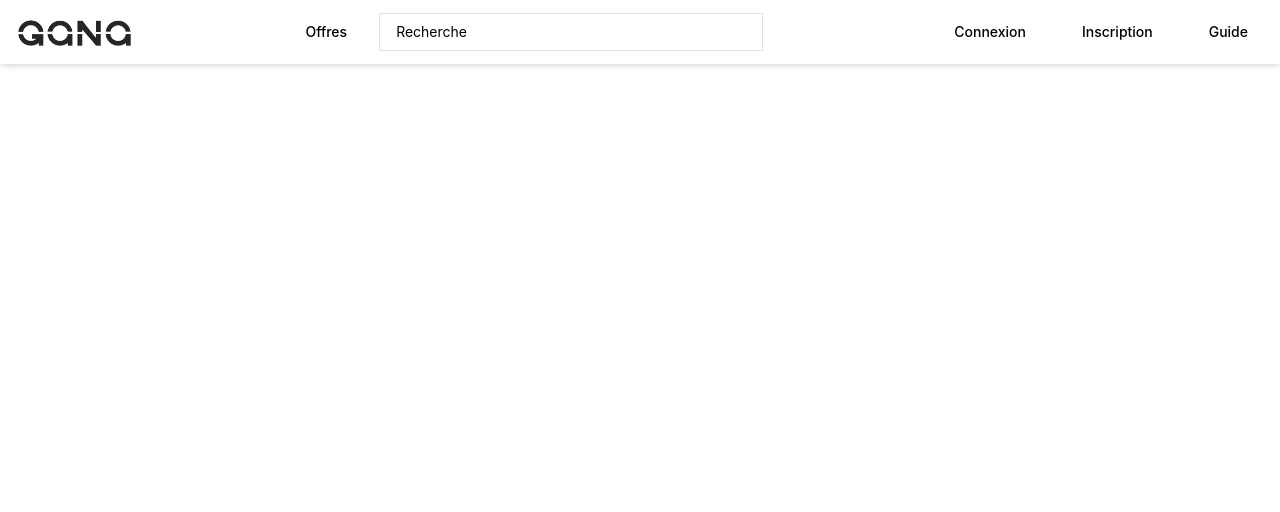
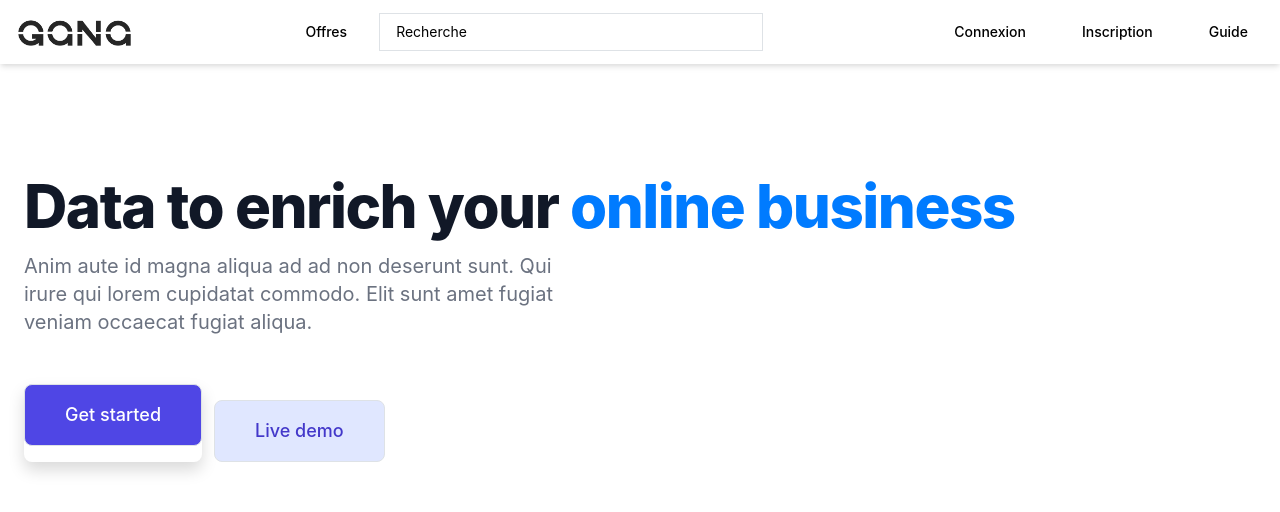
Before and after one commit to neerfix/Ganatrade-www, a React (Create React App) app: page / in a window 1280 px wide. Shown: the top 512 px of the page. Built offline with nearby package versions, Linux system fonts and the light colour scheme.

Commit message:
feat (router) : add react-router-dom (#3)
Co-authored-by: GreggSanchez <gregg.sanchez@nixie.fr>

```diff
--- a/package.json
+++ b/package.json
@@ -13,6 +13,7 @@
     "react": "^17.0.1",
     "react-bootstrap": "^1.4.0",
     "react-dom": "^17.0.1",
+    "react-router-dom": "^5.2.0",
     "react-scripts": "4.0.0",
     "standard-version": "^9.0.0",
     "styled-components": "^5.2.1",
--- a/src/App.js
+++ b/src/App.js
@@ -1,16 +1,27 @@
 import logo from './logo.svg';
 import React from 'react'
-import './App.css';
+import { BrowserRouter as Router, Route, Switch } from 'react-router-dom';
 
+// Components
 import { Navbar } from './components/Navbar'
+
+// Views
+import { Landing } from './views/Landing'
 
 function App() {
 	return (
 		<div>
 			<Navbar />
-			<div className="content">
-
-			</div>
+			<Router>
+				<Switch>
+					<Route exact path="/" component={Landing} />
+					<Route exact path="/offers" />
+					<Route exact path="/login" />
+					<Route exact path="/register" />
+					<Route exact path="/password/forgot" />
+					<Route exact path="/guide" />
+				</Switch>
+			</Router>
 		</div>
 	);
 }
--- /dev/null
+++ b/src/views/Landing.js
@@ -0,0 +1,40 @@
+import React from 'react'
+
+function Landing() {
+
+	return(
+		<div id="landing">
+			<main className="mt-10 mx-auto max-w-7xl px-4 sm:mt-12 sm:px-6 md:mt-16 lg:mt-20 lg:px-8 xl:mt-28">
+				<div className="w-full">
+					<div className="sm:text-center lg:text-left">
+						<h1 className="text-4xl tracking-tight font-extrabold text-gray-900 sm:text-5xl md:text-6xl">
+							<span className="block xl:inline">Data to enrich your</span>
+							<span className="block text-primary xl:inline"> online business</span>
+						</h1>
+						<p className="mt-3 text-base text-gray-500 sm:mt-5 sm:text-lg sm:max-w-xl sm:mx-auto md:mt-5 md:text-xl lg:mx-0">
+							Anim aute id magna aliqua ad ad non deserunt sunt. Qui irure qui lorem cupidatat commodo. Elit
+							sunt amet fugiat veniam occaecat fugiat aliqua.
+						</p>
+						<div className="mt-5 sm:mt-8 sm:flex sm:justify-center lg:justify-start">
+							<div className="rounded-md shadow">
+								<a href="#"
+								   className="w-full flex items-center justify-center px-8 py-3 border border-transparent text-base font-medium rounded-md text-white bg-indigo-600 hover:bg-indigo-700 md:py-4 md:text-lg md:px-10">
+									Get started
+								</a>
+							</div>
+							<div className="mt-3 sm:mt-0 sm:ml-3">
+								<a href="#"
+								   className="w-full flex items-center justify-center px-8 py-3 border border-transparent text-base font-medium rounded-md text-indigo-700 bg-indigo-100 hover:bg-indigo-200 md:py-4 md:text-lg md:px-10">
+									Live demo
+								</a>
+							</div>
+						</div>
+					</div>
+				</div>
+			</main>
+		</div>
+	)
+
+}
+
+export { Landing }
--- a/tailwind.config.js
+++ b/tailwind.config.js
@@ -37,6 +37,11 @@ module.exports = {
 			'3/4': '75%',
 			full: '100%',
 		},
+		textColor: {
+			'primary': '#49B794',
+			'secondary': '#ffed4a',
+			'danger': '#e3342f',
+		}
 	},
 	variants: {
 		boxShadow: ['group-hover'],
```
Also changed, not shown: 1 other file (tests, documents, lock files or other folders).
